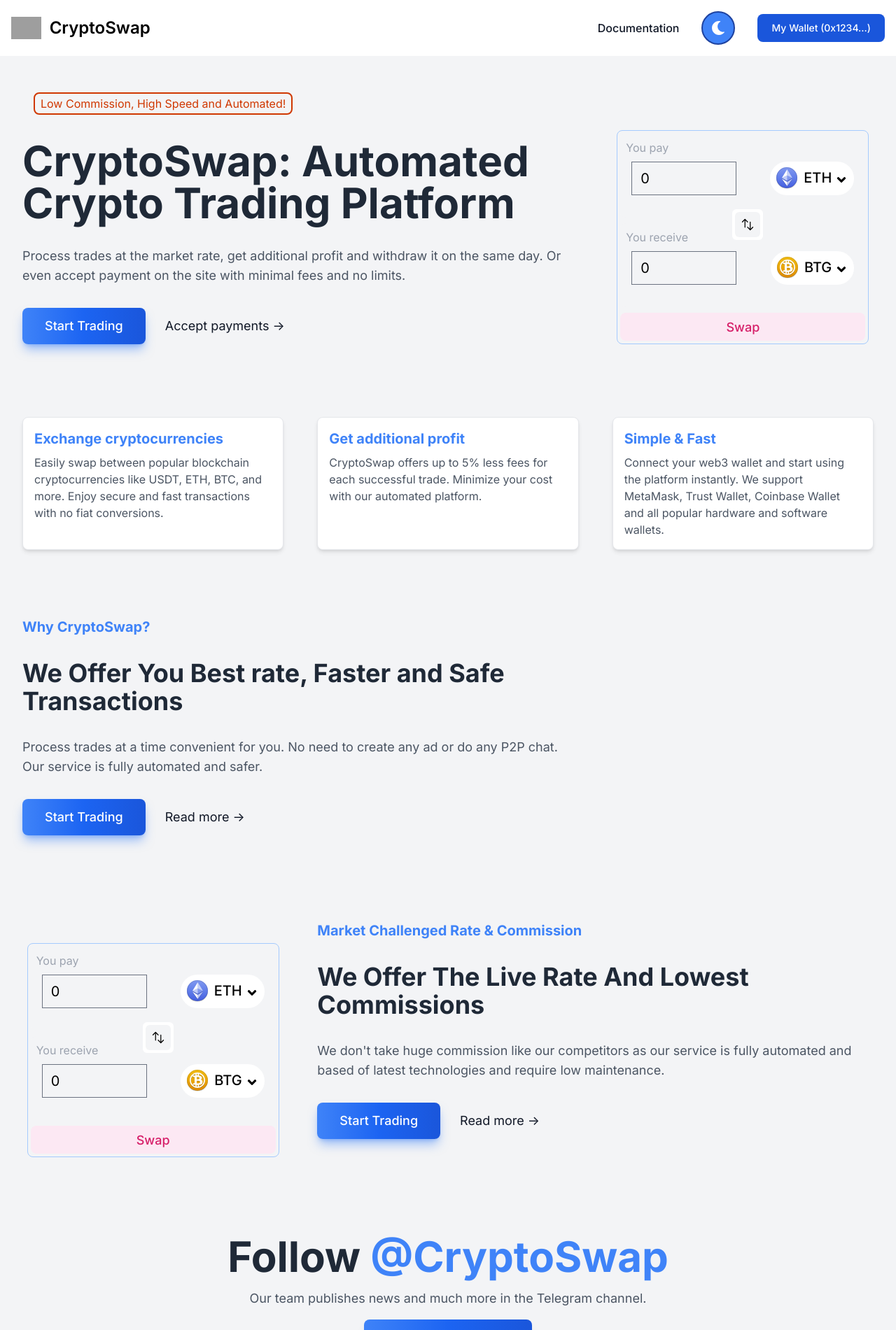
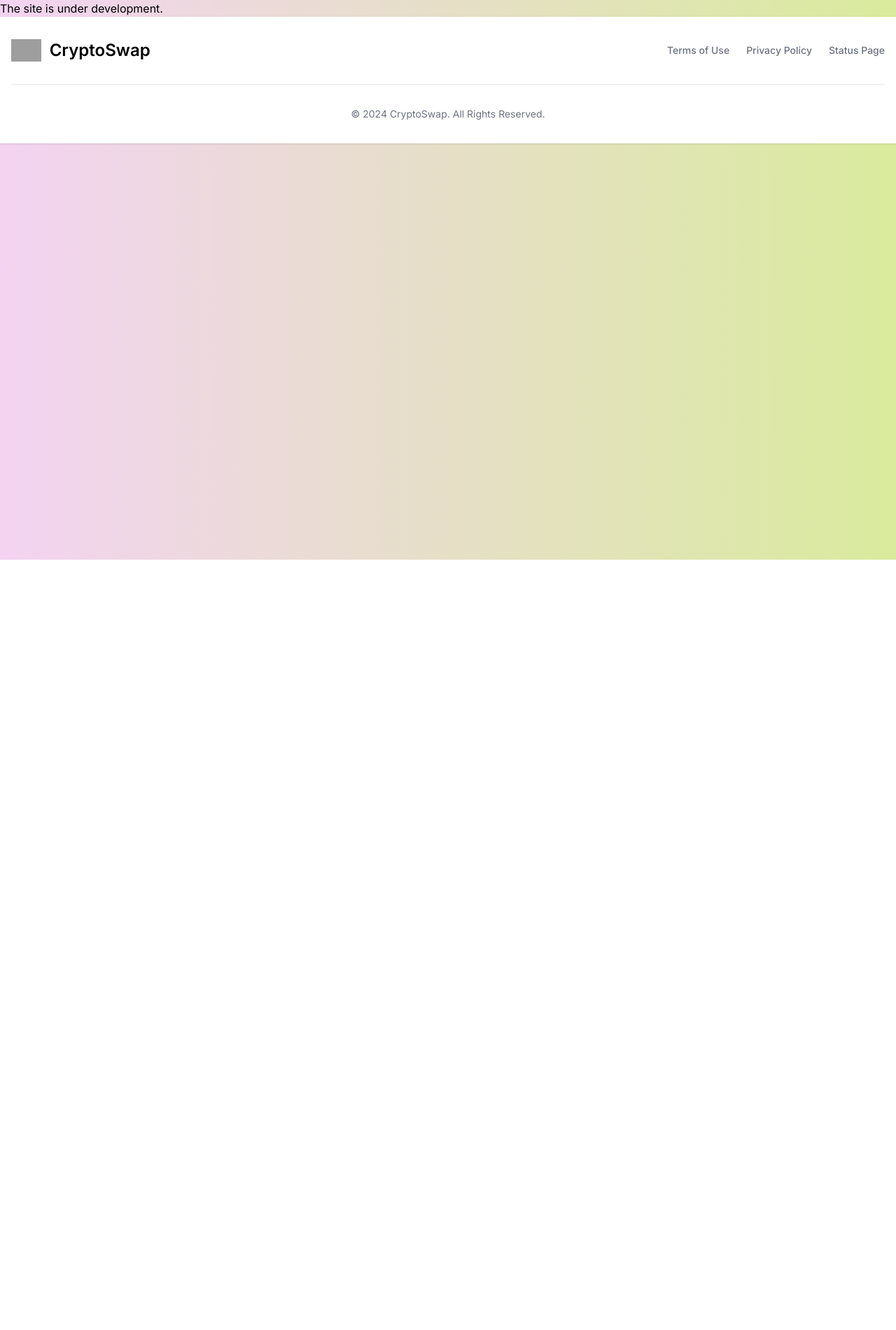
Before and after one commit to sajidmahamud835/Web3.0-Crypto-Swap, a Next.js app in the folder client/: page / in a window 1280 px wide. Shown: the top 1901 px of the page at 70% size. After the commit the page ends 800 px from the top, so only its background shows below. Built offline with nearby package versions, Linux system fonts and the light colour scheme; grey boxes are pictures that could not be loaded.

Commit message:
under development site

```diff
--- a/client/src/app/page.js
+++ b/client/src/app/page.js
@@ -11,14 +11,14 @@
   return (
     <Suspense fallback={<div>Loading...</div>}>
     <main className="">
-      <Navbar />
+     The site is under development.
+    </main>
+    </Suspense>
+  );
+}
+ {/* <Navbar />
       <HeroSection />
       <FeatureSection />
       <ThirdSection />
       <PaymentSolution />
-      {/* <NicePayTariffs /> */}
-      <FollowUs />
-    </main>
-    </Suspense>
-  );
-}
+      <FollowUs /> */}
```
